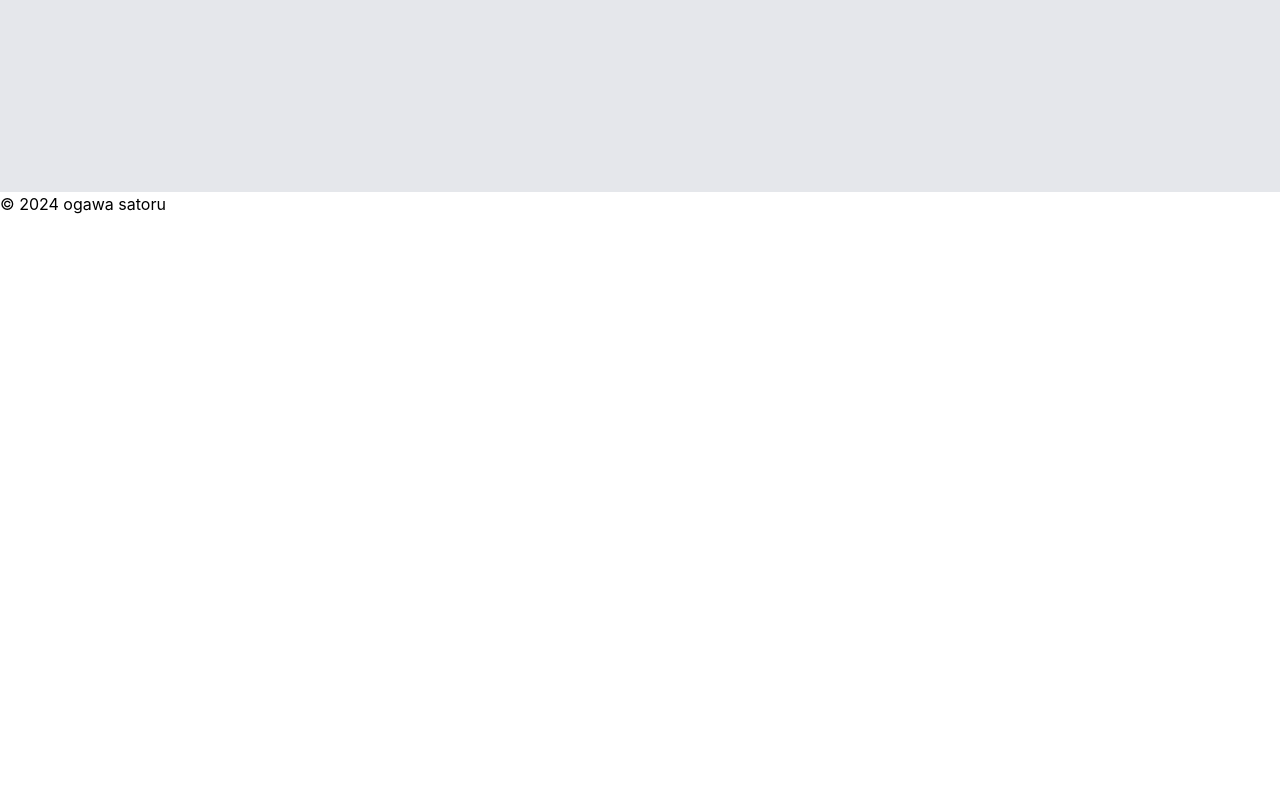
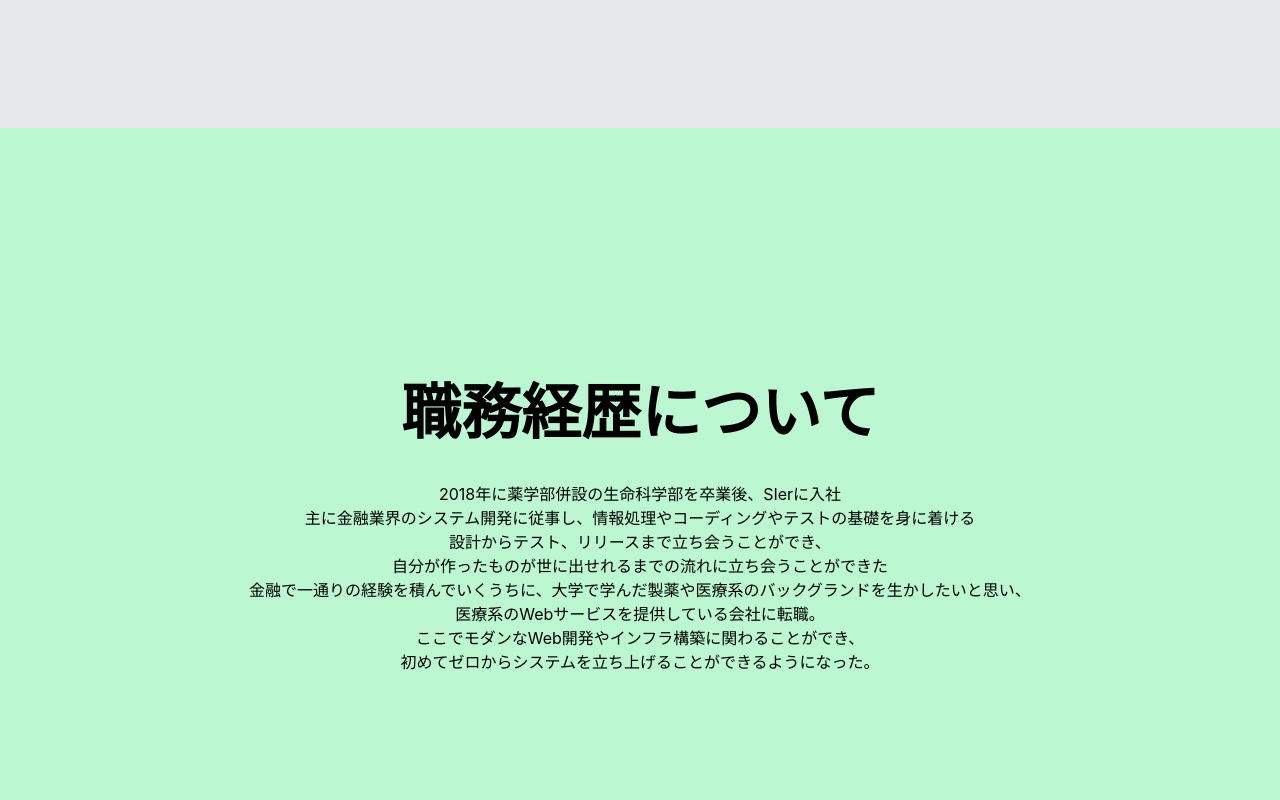
Before and after one commit to sugar2456/portfolio_project, a React (Create React App) app in the folder src/my-portfolio-app/: page / in a window 1280 px wide. Shown: the part 960-1760 px from the top of the page. Before the commit the page ends 1176 px from the top, so only its background shows below. Built offline with nearby package versions, Linux system fonts and the light colour scheme.

Commit message:
自己紹介追加

```diff
--- a/src/my-portfolio-app/src/pages/Content.js
+++ b/src/my-portfolio-app/src/pages/Content.js
@@ -1,10 +1,12 @@
 import AboutSite from "./sections/AboutSite";
 import Banner from "./sections/Banner";
+import Profile from "./sections/Profile";
 function Content() {
   return (
     <div>
       <Banner />
       <AboutSite />
+      <Profile />
     </div>
   );
 }
--- a/src/my-portfolio-app/src/pages/Header.js
+++ b/src/my-portfolio-app/src/pages/Header.js
@@ -2,7 +2,7 @@ import { Link } from 'react-scroll';
 function Header() {
   return (
     <header
-      className="flex items-center justify-center h-16"
+      className="fixed top-0 left-0 z-50 flex items-center justify-center w-full h-16 bg-white shadow-md"
     >
       <nav>
         <ul className="flex space-x-8">
@@ -12,7 +12,7 @@ function Header() {
             </Link>
           </li>
           <li className="nav-item">
-            <Link to="about-site" smooth={true} duration={500} className="cursor-pointer">
+            <Link to="profile" smooth={true} duration={500} className="cursor-pointer">
               私の経歴について
             </Link>
           </li>
--- /dev/null
+++ b/src/my-portfolio-app/src/pages/sections/Profile.js
@@ -0,0 +1,19 @@
+function Profile() {
+  return (
+    <section id="profile" className="flex items-center justify-center h-screen bg-green-200">
+      <div className="text-center">
+        <h1 className="mb-10 text-6xl font-bold">職務経歴について</h1>
+        <p>2018年に薬学部併設の生命科学部を卒業後、SIerに入社</p>
+        <p>主に金融業界のシステム開発に従事し、情報処理やコーディングやテストの基礎を身に着ける</p>
+        <p>設計からテスト、リリースまで立ち会うことができ、</p>
+        <p>自分が作ったものが世に出せれるまでの流れに立ち会うことができた</p>
+        <p>金融で一通りの経験を積んでいくうちに、大学で学んだ製薬や医療系のバックグランドを生かしたいと思い、</p>
+        <p>医療系のWebサービスを提供している会社に転職。</p>
+        <p>ここでモダンなWeb開発やインフラ構築に関わることができ、</p>
+        <p>初めてゼロからシステムを立ち上げることができるようになった。</p>
+      </div>
+    </section>
+  );
+}
+
+export default Profile;
```
